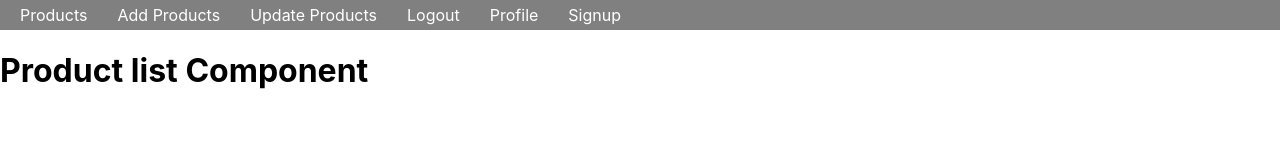
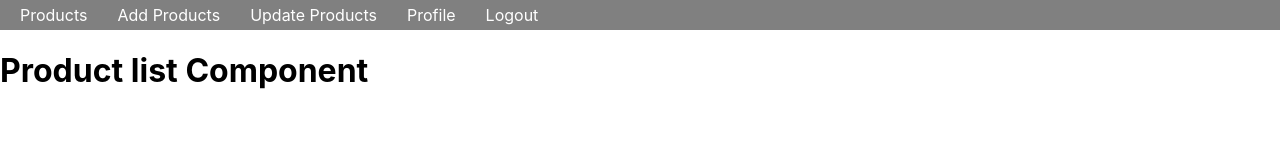
Before and after one commit to chandiosamad07/E_Dashboard, a React (Create React App) app in the folder frontend/: page / in a window 1280 px wide. Shown: the top 160 px of the page. Built offline with nearby package versions, Linux system fonts and the light colour scheme; sample sign-in values are in the browser's storage.

Commit message:
user Logout

```diff
--- a/frontend/src/Components/Nav.js
+++ b/frontend/src/Components/Nav.js
@@ -1,15 +1,23 @@
 import React from 'react';
-import {Link} from 'react-router-dom'
+import {Link,useNavigate} from 'react-router-dom'
 const Nav = () => {
+  const auth =localStorage.getItem('user')
+
+  const navigate = useNavigate();
+  const logout = () =>{
+    localStorage.clear();
+    navigate("/signup")
+  }
+
   return (
     <>
       <ul className='nav-ul'>
        <li><Link to = "/">Products</Link></li>
        <li><Link to = "/add">Add Products</Link></li>
        <li><Link to = "/update">Update Products</Link></li>
-       <li><Link to = "/logout">Logout</Link></li>
+
        <li><Link to = "/profile">Profile</Link></li>
-       <li><Link to = "/signup">Signup</Link></li>
+       <li>{auth?<Link onClick ={logout}to = "/signup">Logout</Link>: <Link to = "/signup">Signup</Link>}</li>
       </ul>
     </>
   );
--- a/frontend/src/Components/Signup.js
+++ b/frontend/src/Components/Signup.js
@@ -1,12 +1,20 @@
-import { useState } from "react"
+import {useEffect,useState } from "react"
 import React from 'react'
-import {json, useNavigate} from 'react-router-dom'
+import {useNavigate} from 'react-router-dom'
 
 const Signup = () => {
     const [name,setName]=useState("");
     const [email, setEmail]=useState("");
     const [password ,setPassword] = useState("");
     const navigate = useNavigate();
+
+    useEffect(()=>{
+      const auth =localStorage.getItem('user');
+      if(auth){
+        navigate('/')
+      }
+    })
+
     const CollectData= async ()=>{
         console.log(name,email,password)
 
```
